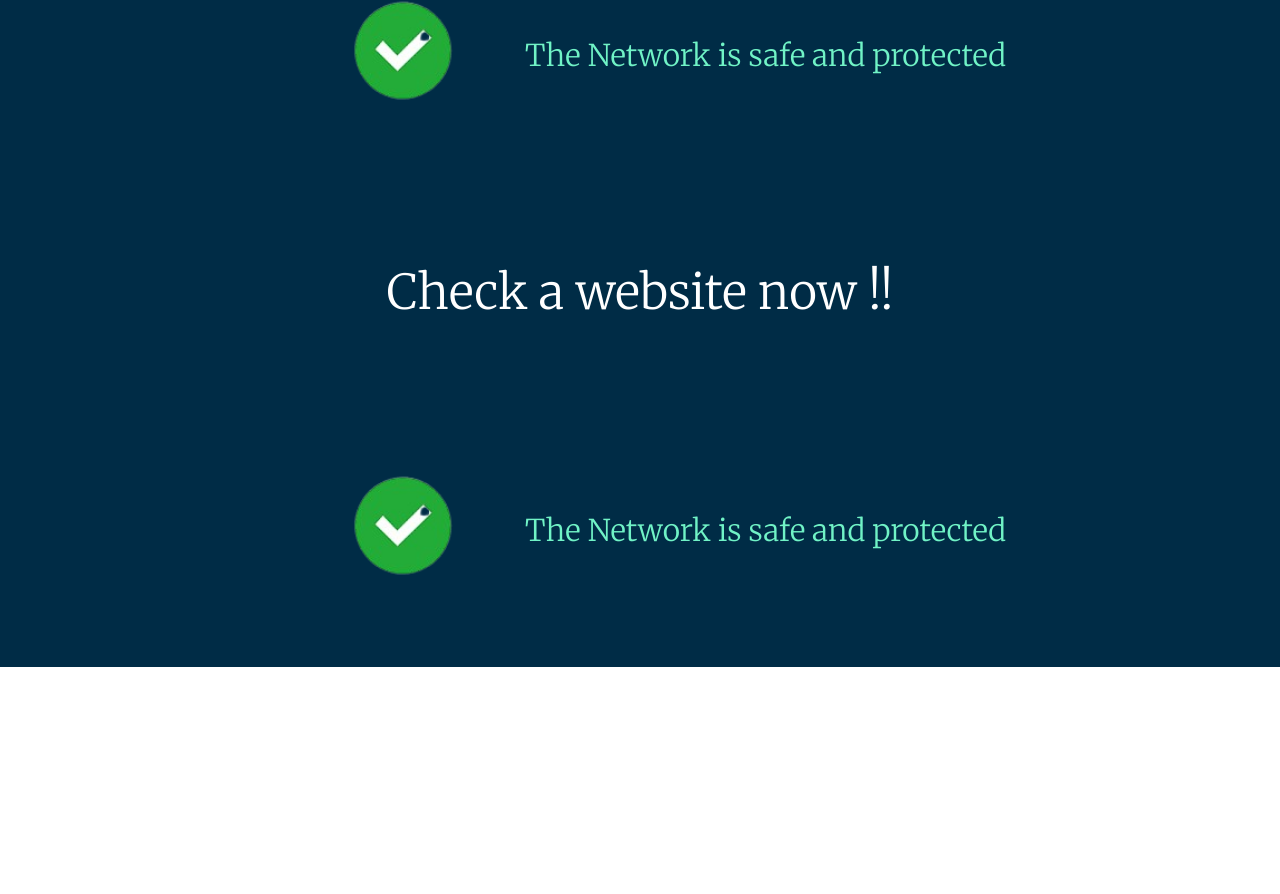
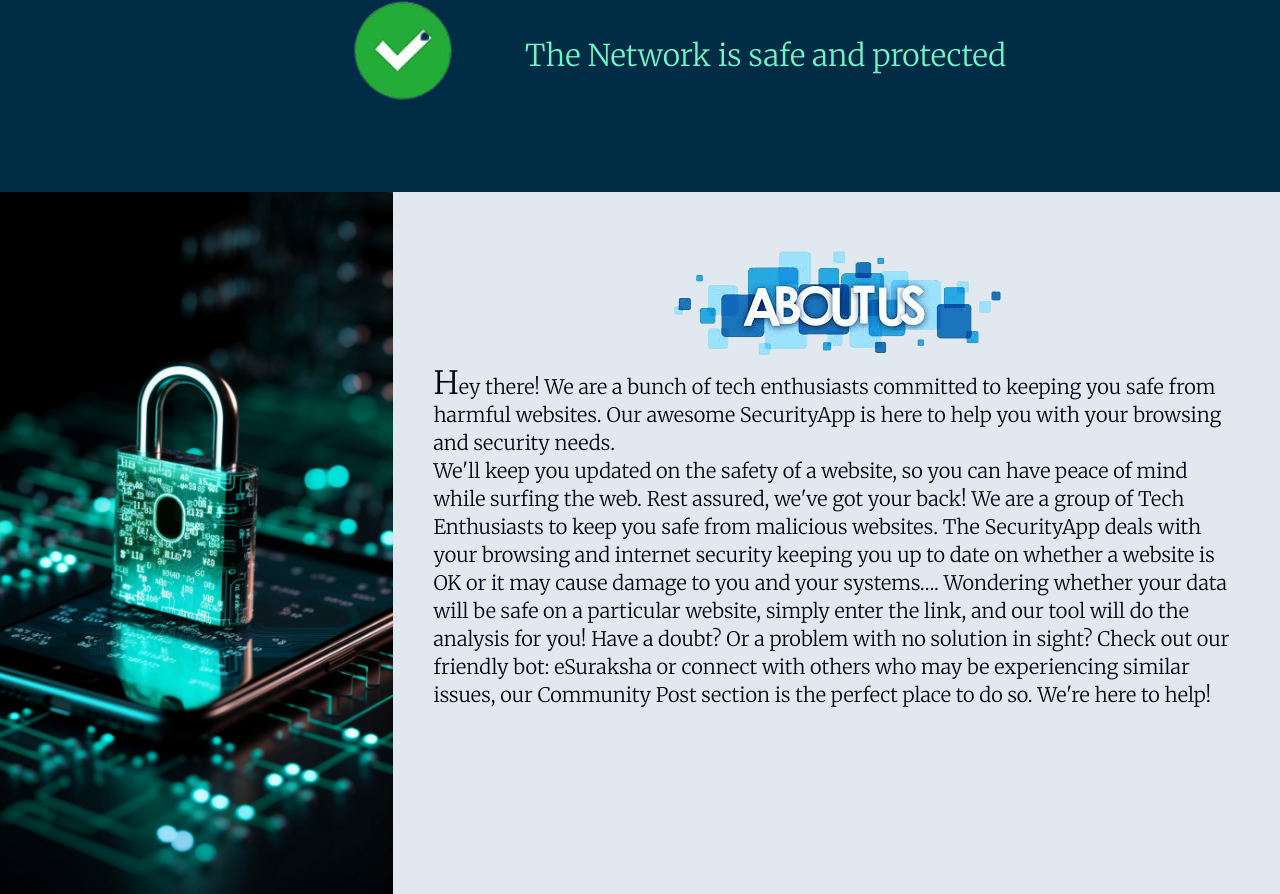
Before and after one commit to Ojass-2024-Hack-de-Science/NeuralKnights, a Next.js app: page /Dashboard in a window 1280 px wide. Shown: the part 1147-2041 px from the top of the page. Before the commit the page ends 1814 px from the top, so only its background shows below. Built offline with nearby package versions, Linux system fonts and the light colour scheme; no server answers.

Commit message:
merged from main

```diff
--- a/app/(root)/Dashboard/page.tsx
+++ b/app/(root)/Dashboard/page.tsx
@@ -27,11 +27,8 @@
       {/* <LinkInput /> */}
       {/* the tick and its text,  */}
       <NetworkCheck />
-
-        {/* the tick and its text,  */}
-        <NetworkCheck />
-      </div>
-
+      <About />
+    </div>
   );
 }
 
```
